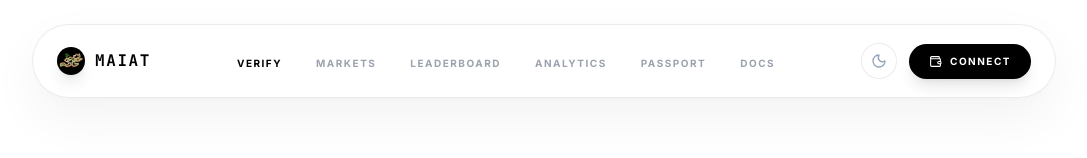
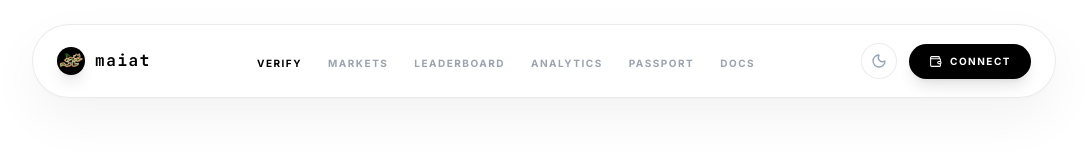
Before and after one commit to JhiNResH/maiat-protocol, a Next.js app: page / in a window 1280 px wide. Shown: the top 158 px of the page, without its empty margins (96-1183 px from the left). Built offline with nearby package versions, Linux system fonts and the light colour scheme; no server answers; the database is empty.

Commit message:
fix: remove uppercase from logo, tighten nav item padding (px-3)

```diff
--- a/src/components/TopNavbar.tsx
+++ b/src/components/TopNavbar.tsx
@@ -68,7 +68,7 @@ function DockItem({
     <Link ref={ref} href={link.href} className="relative">
       <motion.div
         style={{ scale: springScale }}
-        className="px-4 py-2 rounded-full whitespace-nowrap relative"
+        className="px-3 py-2 rounded-full whitespace-nowrap relative"
       >
         {isActive && (
           <motion.div
@@ -146,7 +146,7 @@ export default function TopNavbar() {
             height={28}
             className="w-7 h-7 rounded-full shadow-lg"
           />
-          <span className="font-mono font-bold text-base tracking-widest text-[var(--text-color)] uppercase">
+          <span className="font-mono font-bold text-base tracking-widest text-[var(--text-color)]">
             maiat
           </span>
         </Link>
```
